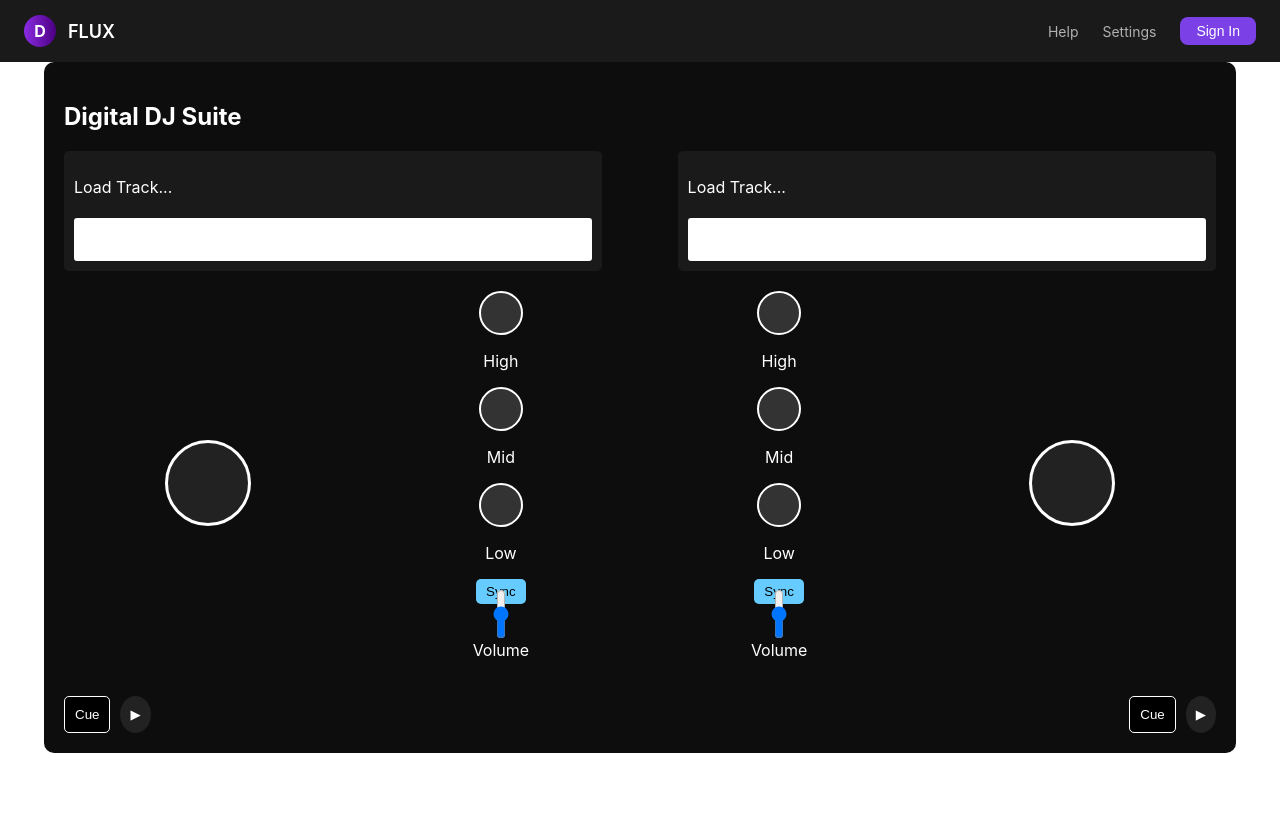
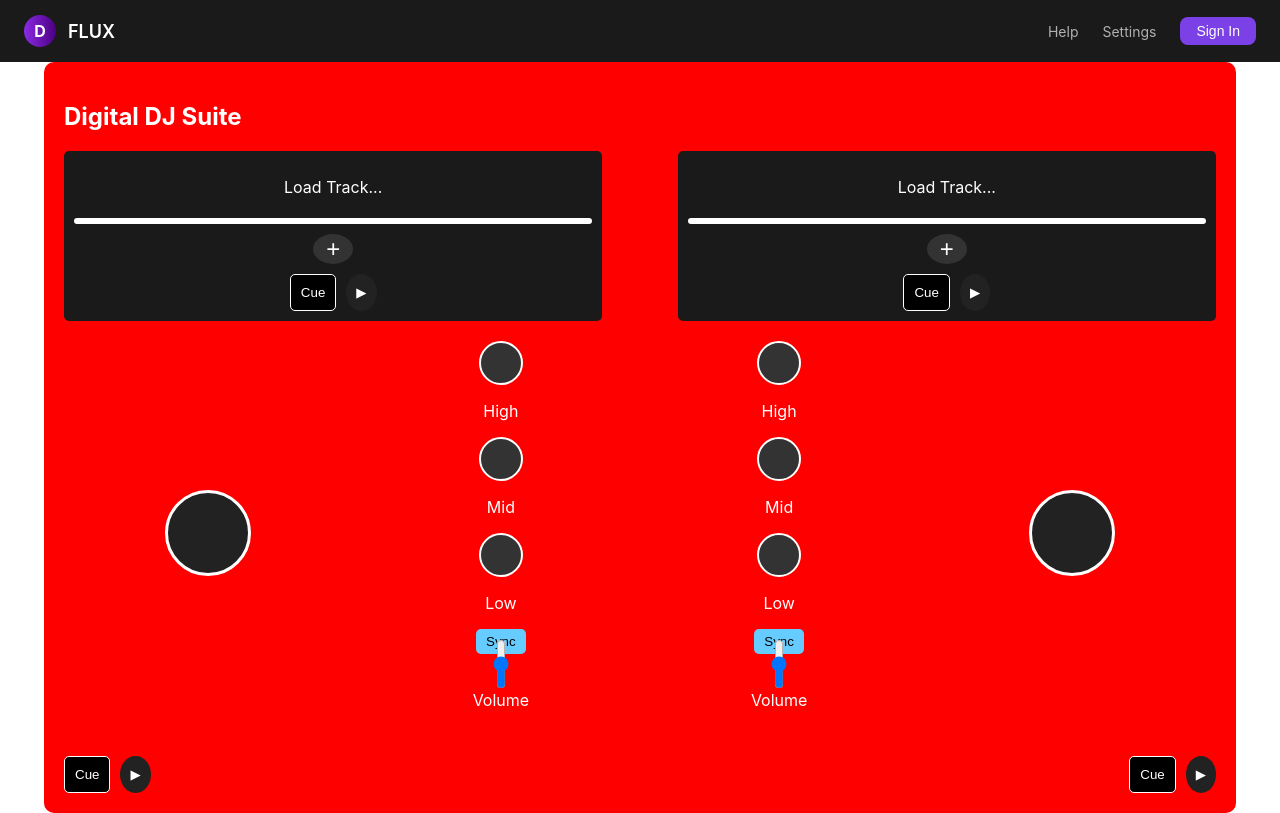
Before and after one commit to mUsman2003/Flux, a React (Create React App) app in the folder frontend/myapp/: page / in a window 1280 px wide. Built offline with nearby package versions, Linux system fonts and the light colour scheme.

Commit message:
2-songs-play-pause

```diff
--- a/frontend/myapp/src/components/ControlButtons.js
+++ b/frontend/myapp/src/components/ControlButtons.js
@@ -1,10 +1,26 @@
-import React from "react";
+import React, { useState } from "react";
 
-const ControlButtons = () => {
+const ControlButtons = ({ audioRef }) => {
+  const [isPlaying, setIsPlaying] = useState(false);
+
+  const handlePlayPause = () => {
+    if (audioRef.current) {
+      if (audioRef.current.paused) {
+        audioRef.current.play();
+        setIsPlaying(true);
+      } else {
+        audioRef.current.pause();
+        setIsPlaying(false);
+      }
+    }
+  };
+
   return (
     <div style={styles.container}>
       <button style={styles.cue}>Cue</button>
-      <button style={styles.play}>▶</button>
+      <button style={styles.play} onClick={handlePlayPause}>
+        {isPlaying ? "⏸" : "▶"}
+      </button>
     </div>
   );
 };
@@ -13,6 +29,7 @@ const styles = {
   container: {
     display: "flex",
     gap: "10px",
+    marginTop: "10px",
   },
   cue: {
     backgroundColor: "black",
@@ -20,6 +37,7 @@ const styles = {
     padding: "10px",
     borderRadius: "5px",
     border: "1px solid white",
+    cursor: "pointer",
   },
   play: {
     backgroundColor: "#222",
@@ -27,6 +45,7 @@ const styles = {
     padding: "10px",
     borderRadius: "50%",
     border: "none",
+    cursor: "pointer",
   },
 };
 
--- a/frontend/myapp/src/components/DJController.js
+++ b/frontend/myapp/src/components/DJController.js
@@ -49,7 +49,7 @@ const DJController = () => {
 // Inline CSS
 const styles = {
   container: {
-    backgroundColor: "#0d0d0d",
+    backgroundColor: "red",
     color: "white",
     padding: "20px",
     borderRadius: "10px",
--- a/frontend/myapp/src/components/TrackDisplay.js
+++ b/frontend/myapp/src/components/TrackDisplay.js
@@ -1,10 +1,47 @@
-import React from "react";
+import React, { useState, useRef } from "react";
+import ControlButtons from "./ControlButtons";
 
 const TrackDisplay = () => {
+  const [audioFile, setAudioFile] = useState(null);
+  const [audioSrc, setAudioSrc] = useState("");
+  const audioRef = useRef(null);
+
+  // Handle file selection
+  const handleFileChange = (event) => {
+    const file = event.target.files[0];
+    if (file) {
+      setAudioFile(file);
+      setAudioSrc(URL.createObjectURL(file));
+    }
+  };
+
   return (
     <div style={styles.track}>
-      <p>Load Track...</p>
+      <p>{audioFile ? audioFile.name : "Load Track..."}</p>
       <div style={styles.waveform}></div>
+
+      {/* Hidden file input */}
+      <input
+        type="file"
+        accept="audio/*"
+        style={{ display: "none" }}
+        id={`fileInput-${audioSrc}`}
+        onChange={handleFileChange}
+      />
+
+      {/* Plus button to select a song */}
+      <button
+        style={styles.plusButton}
+        onClick={() => document.getElementById(`fileInput-${audioSrc}`).click()}
+      >
+        +
+      </button>
+
+      {/* Audio player */}
+      {audioSrc && <audio ref={audioRef} src={audioSrc} controls style={styles.audioPlayer} />}
+
+      {/* Playback Controls */}
+      <ControlButtons audioRef={audioRef} />
     </div>
   );
 };
@@ -15,15 +52,33 @@ const styles = {
     padding: "10px",
     borderRadius: "5px",
     width: "45%",
-    height: "100px",
+    height: "150px",
     display: "flex",
     flexDirection: "column",
+    alignItems: "center",
+    position: "relative",
   },
   waveform: {
     backgroundColor: "#ffffff",
     height: "50px",
     borderRadius: "3px",
     marginTop: "5px",
+    width: "100%",
+  },
+  plusButton: {
+    backgroundColor: "#333",
+    color: "white",
+    fontSize: "24px",
+    border: "none",
+    borderRadius: "50%",
+    width: "40px",
+    height: "40px",
+    cursor: "pointer",
+    marginTop: "10px",
+  },
+  audioPlayer: {
+    marginTop: "10px",
+    width: "100%",
   },
 };
 
```
